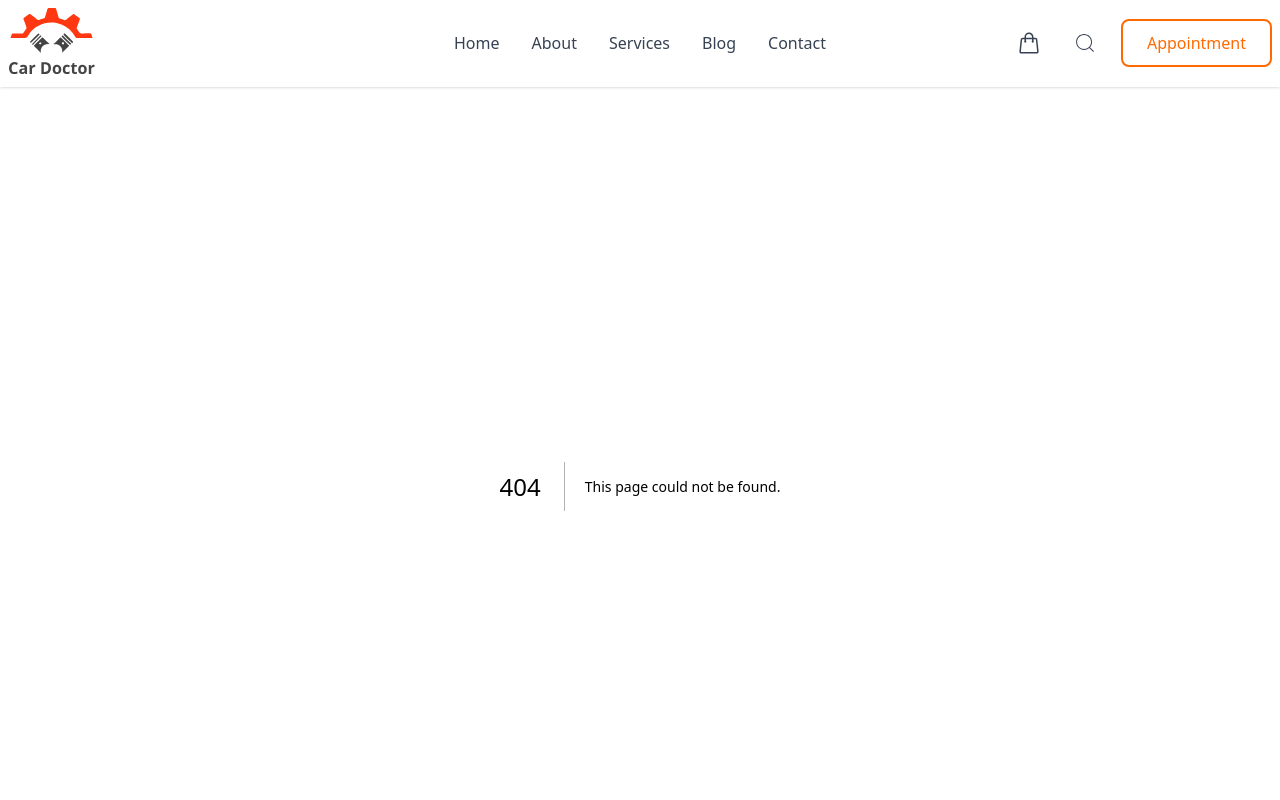
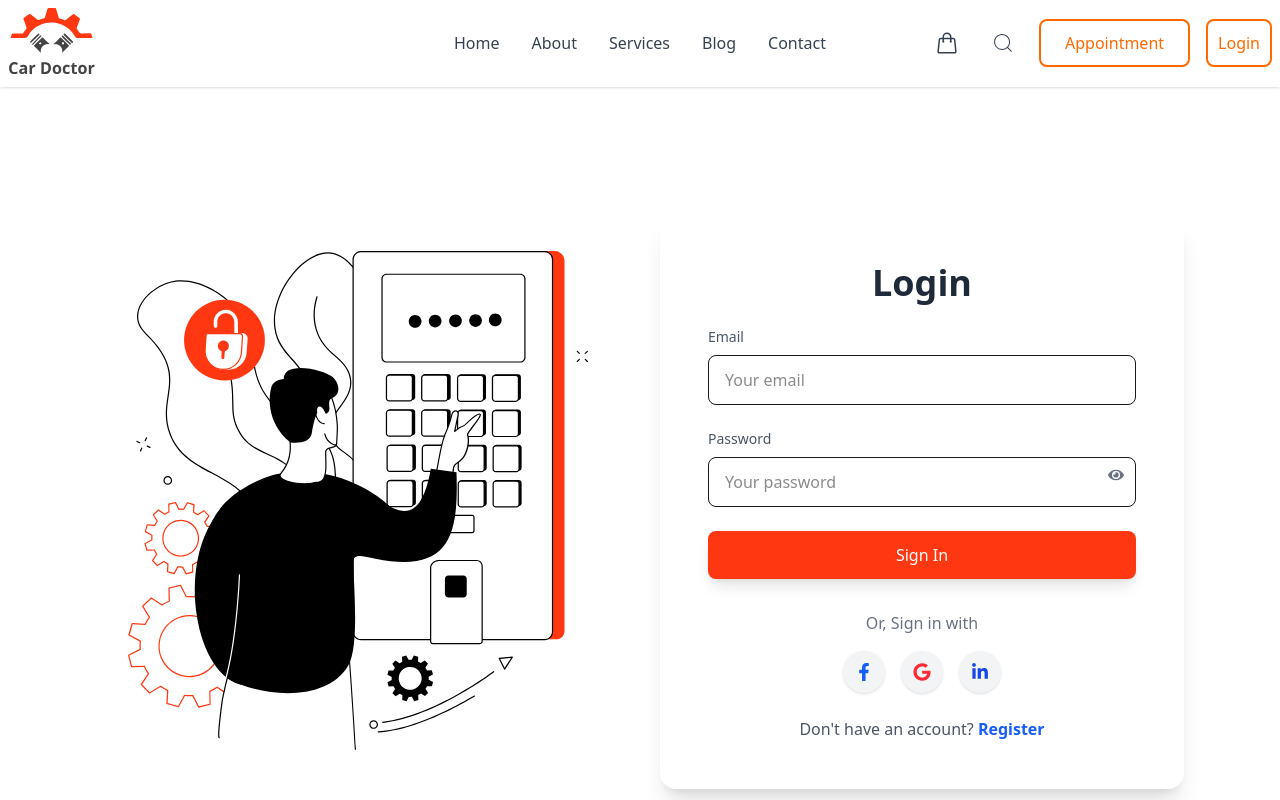
Before and after one commit to tuhin360/car-doctor, a Next.js app: page /login in a window 1280 px wide. Before the commit this address had no page. Shown: the top 800 px of the page. Built offline with nearby package versions, Linux system fonts and the light colour scheme.

Commit message:
rigister and login page added

```diff
--- a/src/app/api/services/[id]/route.js
+++ b/src/app/api/services/[id]/route.js
@@ -4,7 +4,7 @@ import { ObjectId } from "mongodb"; // Important: For MongoDB _id lookup
 
 export async function GET(request, { params }) {
   try {
-    const { id } = params;
+    const { id } = await params;
 
     // Validate ID
     if (!id) {
--- a/src/app/components/FeatureSection.jsx
+++ b/src/app/components/FeatureSection.jsx
@@ -21,25 +21,25 @@ const FeatureSection = () => {
       />
 
       {/* Responsive Grid */}
-      <div className="grid grid-cols-1 sm:grid-cols-2 md:grid-cols-3 lg:grid-cols-6 gap-6 mt-10">
+ <div className="grid grid-cols-2 sm:grid-cols-2 md:grid-cols-3 lg:grid-cols-6 gap-4 mt-10">
   {features.map((feature, index) => (
     <div
       key={index}
-            className="relative flex flex-col justify-center items-center p-8 rounded-2xl shadow-lg overflow-hidden group cursor-pointer "
+      className="relative flex flex-col justify-center items-center p-6 rounded-xl shadow-md overflow-hidden group cursor-pointer hover:shadow-xl transition-shadow duration-300 mx-2 md:mx-0"
     >
       {/* Orange overlay (smooth fill) */}
       <div className="absolute inset-0 bg-[#FF3811] scale-y-0 origin-bottom transition-transform duration-500 group-hover:scale-y-100 z-0"></div>
 
       {/* Content */}
-            <div className="relative z-10 flex flex-col justify-center items-center">
+      <div className="relative z-10 flex flex-col justify-center items-center ">
         <Image
           src={feature.icon}
-                width={76}
-                height={53}
+          width={48}
+          height={48}
           alt={feature.title}
-                className="mb-4 transition-all duration-300 group-hover:invert group-hover:brightness-0 group-hover:filter"
+          className="mb-3 transition-all duration-300 group-hover:invert group-hover:brightness-0 group-hover:filter"
         />
-              <p className="font-semibold text-lg text-gray-700 group-hover:text-white transition-colors duration-300 text-center">
+        <p className="font-medium text-sm text-gray-700 group-hover:text-white transition-colors duration-300 text-center leading-tight">
           {feature.title}
         </p>
       </div>
--- a/src/app/components/ServicesSection.jsx
+++ b/src/app/components/ServicesSection.jsx
@@ -8,8 +8,10 @@ export default async function ServicesPage() {
   const res = await fetch("http://localhost:3000/api/services", {
     cache: "no-store",
   });
+  // console.log(res);
 
   const services = await res.json();
+  // console.log(services);
 
   return (
     <div className="py-12 px-6 max-w-7xl mx-auto">
--- /dev/null
+++ b/src/app/login/page.jsx
@@ -0,0 +1,117 @@
+"use client";
+import Image from "next/image";
+import Link from "next/link";
+import { useState } from "react";
+import {
+  FaFacebookF,
+  FaGoogle,
+  FaLinkedinIn,
+  FaEye,
+  FaEyeSlash,
+} from "react-icons/fa";
+
+const LoginPage = () => {
+  const [showPassword, setShowPassword] = useState(false);
+
+  return (
+    <div className="grid grid-cols-1 md:grid-cols-2 my-20 md:my-32 px-4 md:px-16 lg:px-24 gap-10 items-center">
+      {/* Left Side - Image */}
+      <div className="flex justify-center">
+        <Image
+          src="/assets/images/login/login.svg"
+          alt="login"
+          width={460}
+          height={502}
+          className="max-w-full h-auto"
+        />
+      </div>
+
+      {/* Right Side - Login Form */}
+      <div className="bg-white shadow-xl rounded-2xl p-8 md:p-12 w-full">
+        <h1 className="text-3xl md:text-4xl font-bold text-gray-800 mb-6 text-center">
+          Login
+        </h1>
+
+        <form className="space-y-6">
+          {/* Email */}
+          <div>
+            <label
+              htmlFor="email"
+              className="block text-sm font-medium text-gray-600 mb-2"
+            >
+              Email
+            </label>
+            <input
+              type="email"
+              id="email"
+              placeholder="Your email"
+              className="w-full px-4 py-3 border rounded-lg focus:ring-2 focus:ring-blue-500 focus:outline-none"
+              required
+            />
+          </div>
+
+          {/* Password */}
+          <div className="relative">
+            <label
+              htmlFor="password"
+              className="block text-sm font-medium text-gray-600 mb-2"
+            >
+              Password
+            </label>
+            <input
+              type={showPassword ? "text" : "password"}
+              id="password"
+              placeholder="Your password"
+              className="w-full px-4 py-3 border rounded-lg focus:ring-2 focus:ring-blue-500 focus:outline-none"
+              required
+            />
+            <button
+              type="button"
+              className="absolute right-3 top-[38px] text-gray-500"
+              onClick={() => setShowPassword(!showPassword)}
+            >
+              {showPassword ? <FaEyeSlash /> : <FaEye />}
+            </button>
+          </div>
+
+          {/* Sign in button */}
+          <button
+            type="submit"
+            className="w-full bg-[#FF3811] hover:bg-[#f53610] text-white px-6 py-3 rounded-lg font-medium shadow-lg hover:shadow-xl  cursor-pointer"
+          >
+            Sign In
+          </button>
+        </form>
+
+        {/* Or sign in with */}
+        <div className="mt-8">
+          <p className="text-center text-gray-500 mb-4">Or, Sign in with</p>
+          <div className="flex justify-center gap-4">
+            <button className="bg-gray-100 p-3 rounded-full hover:scale-110 transition cursor-pointer shadow-sm">
+              <FaFacebookF className="text-blue-600 text-lg" />
+            </button>
+            <button className="bg-gray-100 p-3 rounded-full hover:scale-110 transition cursor-pointer shadow-sm">
+              <FaGoogle className="text-red-500 text-lg" />
+            </button>
+            <button className="bg-gray-100 p-3 rounded-full hover:scale-110 transition cursor-pointer shadow-sm">
+              <FaLinkedinIn className="text-blue-700 text-lg" />
+            </button>
+          </div>
+        </div>
+
+        {/* Already have account */}
+        <p className="text-center text-gray-600 mt-6">
+          Don&apos;t have an account?{" "}
+          <Link
+            href="/register"
+            className="text-blue-600 hover:underline font-semibold"
+          >
+            Register
+          </Link>
+        </p>
+      </div>
+    </div>
+  );
+};
+
+export default LoginPage;
--- /dev/null
+++ b/src/app/register/page.jsx
@@ -0,0 +1,134 @@
+"use client";
+import Image from "next/image";
+import Link from "next/link";
+import { useState } from "react";
+import {
+  FaFacebookF,
+  FaGoogle,
+  FaLinkedinIn,
+  FaEye,
+  FaEyeSlash,
+} from "react-icons/fa";
+
+const SignupPage = () => {
+  const [showPassword, setShowPassword] = useState(false);
+
+  return (
+    <div className="grid grid-cols-1 md:grid-cols-2 my-20 md:my-32 px-4 md:px-16 lg:px-24 gap-10 items-center">
+      {/* Left Side - Image */}
+      <div className="flex justify-center">
+        <Image
+          src="/assets/images/login/login.svg"
+          alt="signup"
+          width={460}
+          height={502}
+          className="max-w-full h-auto"
+        />
+      </div>
+
+      {/* Right Side - Signup Form */}
+      <div className="bg-white shadow-xl rounded-2xl p-8 md:p-12 w-full">
+        <h1 className="text-3xl md:text-4xl font-bold text-gray-800 mb-6 text-center">
+          Sign Up
+        </h1>
+
+        <form className="space-y-6">
+          {/* Name */}
+          <div>
+            <label
+              htmlFor="name"
+              className="block text-sm font-medium text-gray-600 mb-2"
+            >
+              Name
+            </label>
+            <input
+              type="text"
+              id="name"
+              placeholder="Your name"
+              className="w-full px-4 py-3 border rounded-lg focus:ring-2 focus:ring-blue-500 focus:outline-none"
+              required
+            />
+          </div>
+
+          {/* Email */}
+          <div>
+            <label
+              htmlFor="email"
+              className="block text-sm font-medium text-gray-600 mb-2"
+            >
+              Email
+            </label>
+            <input
+              type="email"
+              id="email"
+              placeholder="Your email"
+              className="w-full px-4 py-3 border rounded-lg focus:ring-2 focus:ring-blue-500 focus:outline-none"
+              required
+            />
+          </div>
+
+          {/* Password */}
+          <div className="relative">
+            <label
+              htmlFor="password"
+              className="block text-sm font-medium text-gray-600 mb-2"
+            >
+              Password
+            </label>
+            <input
+              type={showPassword ? "text" : "password"}
+              id="password"
+              placeholder="Your password"
+              className="w-full px-4 py-3 border rounded-lg focus:ring-2 focus:ring-blue-500 focus:outline-none"
+              required
+            />
+            <button
+              type="button"
+              className="absolute right-3 top-[38px] text-gray-500"
+              onClick={() => setShowPassword(!showPassword)}
+            >
+              {showPassword ? <FaEyeSlash /> : <FaEye />}
+            </button>
+          </div>
+
+          {/* Sign up button */}
+          <button
+            type="submit"
+            className="w-full bg-[#FF3811] hover:bg-[#f53610] text-white px-6 py-3 rounded-lg font-medium shadow-lg hover:shadow-xl cursor-pointer"
+          >
+            Sign Up
+          </button>
+        </form>
+
+        {/* Or sign up with */}
+        <div className="mt-8">
+          <p className="text-center text-gray-500 mb-4">Or, Sign up with</p>
+          <div className="flex justify-center gap-4">
+            <button className="bg-gray-100 p-3 rounded-full hover:scale-110 transition cursor-pointer shadow-sm">
+              <FaFacebookF className="text-blue-600 text-lg" />
+            </button>
+            <button className="bg-gray-100 p-3 rounded-full hover:scale-110 transition cursor-pointer shadow-sm">
+              <FaGoogle className="text-red-500 text-lg" />
+            </button>
+            <button className="bg-gray-100 p-3 rounded-full hover:scale-110 transition cursor-pointer shadow-sm">
+              <FaLinkedinIn className="text-blue-700 text-lg" />
+            </button>
+          </div>
+        </div>
+
+        {/* Already have account */}
+        <p className="text-center text-gray-600 mt-6">
+          Already have an account?{" "}
+          <Link
+            href="/login"
+            className="text-blue-600 hover:underline font-semibold"
+          >
+            Login
+          </Link>
+        </p>
+      </div>
+    </div>
+  );
+};
+
+export default SignupPage;
--- a/src/app/services/[id]/page.jsx
+++ b/src/app/services/[id]/page.jsx
@@ -3,7 +3,7 @@ import Link from "next/link";
 import { FaArrowRight, FaFileAlt } from "react-icons/fa";
 
 const ServiceDetailsPage = async ({ params }) => {
-  const { id } = params;
+  const { id } = await params;
 
   let data = null;
 
@@ -45,13 +45,13 @@ const ServiceDetailsPage = async ({ params }) => {
               "linear-gradient(to right, rgba(0,0,0,0.6) 20%, rgba(0,0,0,0.2) 60%, transparent)",
           }}
         />
-        <h2 className="absolute top-1/2 left-6 md:left-1/4 transform -translate-y-1/2 text-white font-bold text-3xl sm:text-4xl md:text-5xl drop-shadow-md">
+        <h2 className="absolute top-1/2 left-6 md:left-1/12 transform -translate-y-1/2 text-white font-bold text-3xl sm:text-4xl md:text-5xl drop-shadow-md">
           Service Details
         </h2>
       </div>
 
       {/* Main Grid Layout */}
-      <div className="grid grid-cols-1 lg:grid-cols-12 gap-8 px-6 md:px-10 max-w-7xl mx-auto pb-20">
+      <div className="grid grid-cols-1 lg:grid-cols-12 gap-8 px-6 md:px-0 max-w-7xl mx-auto pb-20">
         {/* Main Content */}
         <div className="lg:col-span-8 space-y-8">
           {/* Service Image */}
@@ -176,8 +176,8 @@ const ServiceDetailsPage = async ({ params }) => {
                 <button
                   className={`flex items-center justify-between w-full px-6 py-4 mt-3 rounded-xl font-medium transition-all duration-300 ${
                     i === 0
-                      ? "bg-orange-500 text-white hover:bg-orange-600"
-                      : "bg-white text-gray-800 hover:bg-gray-50 border border-gray-300"
+                      ? "bg-orange-500 text-white hover:bg-orange-600 cursor-pointer"
+                      : "bg-white text-gray-800 hover:bg-gray-50 border border-gray-300 cursor-pointer"
                   }`}
                 >
                   <span>{service}</span>
@@ -227,7 +227,7 @@ const ServiceDetailsPage = async ({ params }) => {
             </h3>
 
             {/* Special Offer */}
-            <div className="relative mt-6 bg-white text-black p-5 rounded-lg shadow">
+            <div className="relative my-6 bg-white text-black p-5 rounded-lg shadow">
               <h4 className="font-bold text-xl">
                 <span className="text-orange-500">Car Doctor</span> Special
               </h4>
@@ -252,7 +252,7 @@ const ServiceDetailsPage = async ({ params }) => {
                 : "N/A"}
             </h3>
             <Link href="/checkout">
-              <button className="w-full bg-orange-500 hover:bg-orange-600 text-white font-bold py-4 px-6 rounded-xl transition duration-300">
+              <button className="w-full bg-orange-500 hover:bg-orange-600 text-white font-bold py-4 px-6 rounded-xl transition duration-300 cursor-pointer">
                 Proceed to Checkout
               </button>
             </Link>
--- a/src/components/Footer.jsx
+++ b/src/components/Footer.jsx
@@ -17,12 +17,13 @@ const Footer = () => {
         {/* 1. Logo + Short Text + Social Icons */}
         <div className="flex flex-col items-center sm:items-start gap-4">
           <Image
-            src="/assets/logo.svg"
+            src="/assets/images/services/gearLogo.png"
             alt="Company Logo"
-            width={79}
-            height={64}
+            width={141}
+            height={115}
             className="mb-2"
           />
+          <h2 className="font-bold text-2xl text-center md:ml-4">Car Doctor</h2>
           <p className="text-gray-400 text-sm sm:text-base">
             We provide top-notch automotive services with expert mechanics and
             unmatched reliability.
--- a/src/components/Navbar.jsx
+++ b/src/components/Navbar.jsx
@@ -5,6 +5,7 @@ import Link from "next/link";
 import { usePathname } from "next/navigation";
 import React from "react";
 import { CiSearch } from "react-icons/ci";
+import { FaRegUser } from "react-icons/fa6";
 import { HiOutlineShoppingBag } from "react-icons/hi2";
 
 const Navbar = () => {
@@ -56,7 +57,11 @@ const Navbar = () => {
                   href={item.link}
                   className={`flex items-center gap-2 px-3 py-2 rounded-md
                              transition-all duration-200 hover:bg-orange-50 hover:text-orange-500
-                             ${pathname === item.link ? "text-orange-500 font-semibold" : "text-gray-700"}`}
+                             ${
+                               pathname === item.link
+                                 ? "text-orange-500 font-semibold"
+                                 : "text-gray-700"
+                             }`}
                 >
                   {item.name}
                 </Link>
@@ -86,14 +91,22 @@ const Navbar = () => {
                 href={item.link}
                 className={`px-1 py-2 text-gray-700 transition-colors duration-200
                            hover:text-orange-500 text-base font-medium
-                           ${pathname === item.link ? "text-orange-500 font-semibold" : ""}`}
+                           ${
+                             pathname === item.link
+                               ? "text-orange-500 font-semibold"
+                               : ""
+                           }`}
               >
                 {item.name}
                 {/* Animated Underline */}
                 <span
                   className={`absolute bottom-0 left-0 h-0.5 bg-orange-500 w-0
                              transition-all duration-300 ease-in-out
-                             ${pathname === item.link ? "w-full" : "hover:w-full"}`}
+                             ${
+                               pathname === item.link
+                                 ? "w-full"
+                                 : "hover:w-full"
+                             }`}
                 />
               </Link>
             </li>
@@ -109,8 +122,10 @@ const Navbar = () => {
           className="relative p-2 text-gray-700 hover:text-orange-500 transition-all duration-200 group"
         >
           <HiOutlineShoppingBag className="w-6 h-6 transform group-hover:scale-110 cursor-pointer" />
-          <span className="absolute inset-0 rounded-md bg-orange-100 opacity-0
-                          group-hover:opacity-30 transition-opacity duration-300 pointer-events-none" />
+          <span
+            className="absolute inset-0 rounded-md bg-orange-100 opacity-0
+                          group-hover:opacity-30 transition-opacity duration-300 pointer-events-none"
+          />
         </button>
 
         {/* Search Icon */}
@@ -119,8 +134,10 @@ const Navbar = () => {
           className="relative p-2 text-gray-700 hover:text-orange-500 transition-all duration-200 group"
         >
           <CiSearch className="w-6 h-6 transform group-hover:scale-110 cursor-pointer" />
-          <span className="absolute inset-0 rounded-md bg-orange-100 opacity-0
-                          group-hover:opacity-30 transition-opacity duration-300 pointer-events-none" />
+          <span
+            className="absolute inset-0 rounded-md bg-orange-100 opacity-0
+                          group-hover:opacity-30 transition-opacity duration-300 pointer-events-none"
+          />
         </button>
 
         {/* Appointment Button */}
@@ -129,9 +146,18 @@ const Navbar = () => {
                      transition-all duration-300 ease-in-out
                      focus:outline-none focus:ring-2 focus:ring-orange-300 focus:ring-offset-2
                      hover:shadow-lg transform hover:scale-105 cursor-pointer"
-
         >
           Appointment
+        </button>
+
+        {/* Login Button */}
+        <button
+          className="px-2.5 py-2.5 border-2 border-orange-500 text-orange-500 font-medium rounded-lg  hover:bg-orange-500 hover:text-white
+                     transition-all duration-300 ease-in-out
+                     focus:outline-none focus:ring-2 focus:ring-orange-300 focus:ring-offset-2
+                     hover:shadow-lg transform hover:scale-105 cursor-pointer"
+        >
+          <Link href="/login">Login</Link>
         </button>
       </div>
     </nav>
```
Lines whose indentation alone changed are shown as unchanged.
